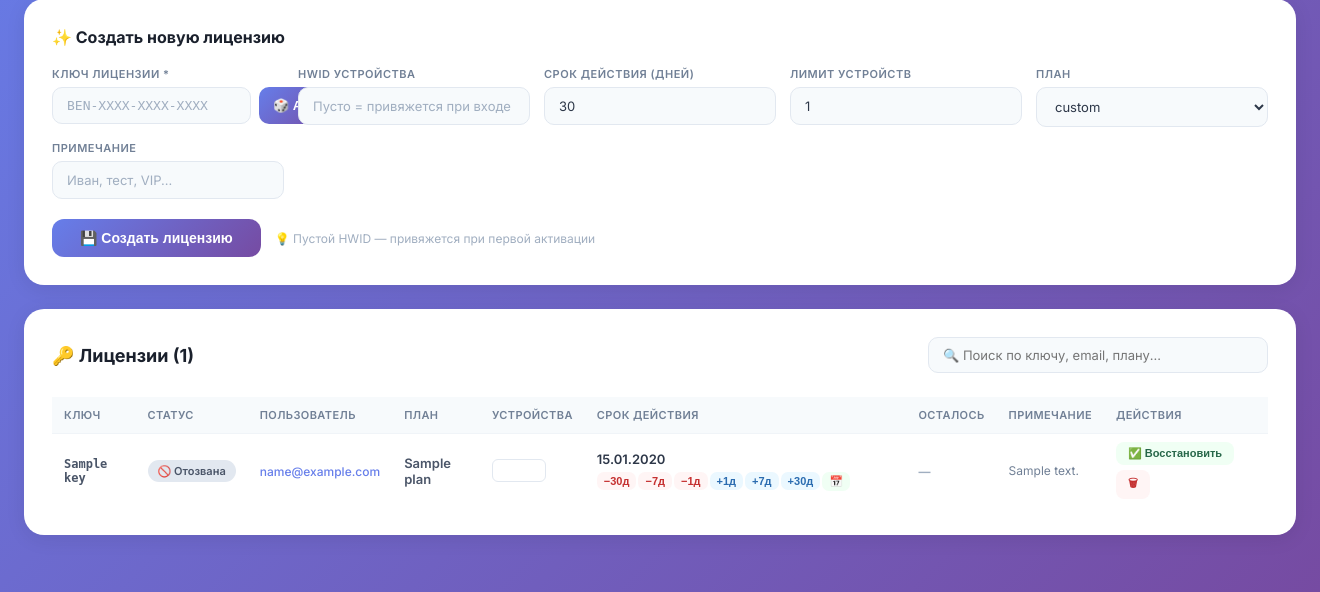
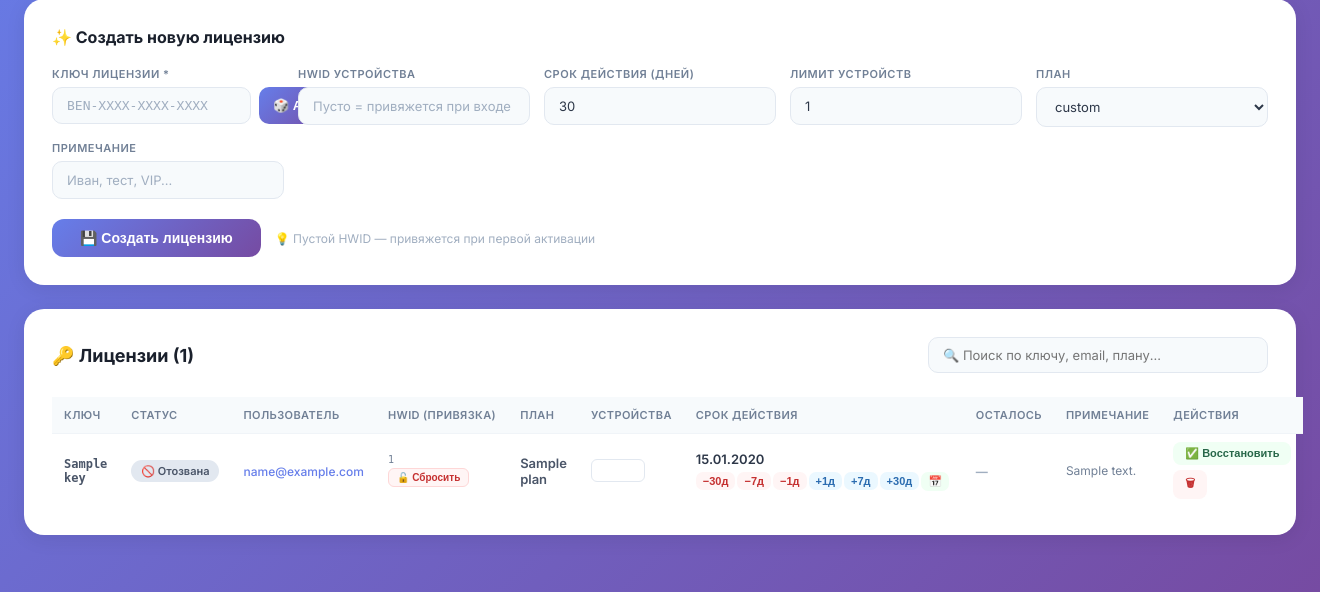
Before and after one commit to benuarbelluyan-sketch/license-check-server, a FastAPI app: template templates/admin_licenses.html in a window 1320 px wide. Shown: the part 208-800 px from the top of the page. Run offline with FastAPI, Linux system fonts and the light colour scheme; the template is opened without the code that fills it: most values are stand-ins (such as "Sample title", 1, 10 or a date in 2020); parts of the project's set-up code (start-up, migrations or seed data) failed here and were passed over; some libraries are stand-ins or nearby versions.

Commit message:
admin_licenses.html

```diff
--- a/templates/admin_licenses.html
+++ b/templates/admin_licenses.html
@@ -89,6 +89,10 @@
     .copy-toast { position: fixed; bottom: 24px; right: 24px; background: #2d3748; color: #fff; padding: 10px 18px; border-radius: 12px; font-size: 13px; font-weight: 600; opacity: 0; transition: opacity .3s; pointer-events: none; z-index: 999; }
     .copy-toast.show { opacity: 1; }
     .note-cell { max-width: 130px; white-space: nowrap; overflow: hidden; text-overflow: ellipsis; color: #718096; font-size: 12px; }
+    .hwid-cell { font-family: monospace; font-size: 10px; color: #718096; max-width: 160px; word-break: break-all; }
+    .hwid-none { color: #cbd5e0; font-size: 11px; font-style: italic; }
+    .btn-reset-hwid { padding: 3px 8px; background: #fff5f5; color: #c53030; border: 1px solid #fed7d7; border-radius: 6px; font-size: 10px; font-weight: 600; cursor: pointer; margin-top: 3px; }
+    .btn-reset-hwid:hover { background: #fed7d7; }
   </style>
 </head>
 <body>
@@ -181,6 +185,7 @@
           <th>Ключ</th>
           <th>Статус</th>
           <th>Пользователь</th>
+          <th>HWID (привязка)</th>
           <th>План</th>
           <th>Устройства</th>
           <th>Срок действия</th>
@@ -192,7 +197,7 @@
       <tbody>
         {% for r in rows %}
         {% set days_left = ((r.expires_at - now).days) if r.expires_at and not r.revoked and r.expires_at > now else 0 %}
-        <tr data-search="{{ r.key|lower }} {{ (r.user_email or '')|lower }} {{ (r.plan or '')|lower }} {{ (r.note or '')|lower }}">
+        <tr data-search="{{ r.key|lower }} {{ (r.user_email or '')|lower }} {{ (r.plan or '')|lower }} {{ (r.note or '')|lower }} {{ (r.hwid or '')|lower }}">
 
           <td>
             <div class="key-text" onclick="copyKey('{{ r.key }}')" title="Нажмите чтобы скопировать">
@@ -219,6 +224,15 @@
               <a href="/admin/users/{{ r.user_id }}" class="user-link">{{ r.user_email or '—' }}</a>
             {% else %}
               <span class="no-user">Не активирован</span>
+            {% endif %}
+          </td>
+
+          <td>
+            {% if r.hwid %}
+              <div class="hwid-cell" title="{{ r.hwid }}">{{ r.hwid[:32] }}{% if r.hwid|length > 32 %}…{% endif %}</div>
+              <button class="btn-reset-hwid" onclick="resetHwid('{{ r.key }}')" title="Сбросить HWID — позволит зайти с другого устройства">🔓 Сбросить</button>
+            {% else %}
+              <span class="hwid-none">Не привязан</span>
             {% endif %}
           </td>
 
@@ -380,6 +394,23 @@
       row.style.display = (row.dataset.search || '').includes(q) ? '' : 'none';
     });
   }
+
+  async function resetHwid(key) {
+    if (!confirm('Сбросить HWID для ключа ' + key + '?\n\nПользователь сможет войти с нового устройства.')) return;
+    try {
+      const res = await fetch('/admin/api/reset-hwid', {
+        method: 'POST',
+        headers: {'Content-Type': 'application/json'},
+        body: JSON.stringify({key})
+      });
+      const data = await res.json();
+      if (data.success) {
+        location.reload();
+      } else {
+        alert('Ошибка: ' + (data.detail || 'неизвестная ошибка'));
+      }
+    } catch(e) { alert('Ошибка сети: ' + e); }
+  }
 </script>
 </body>
 </html>
```
